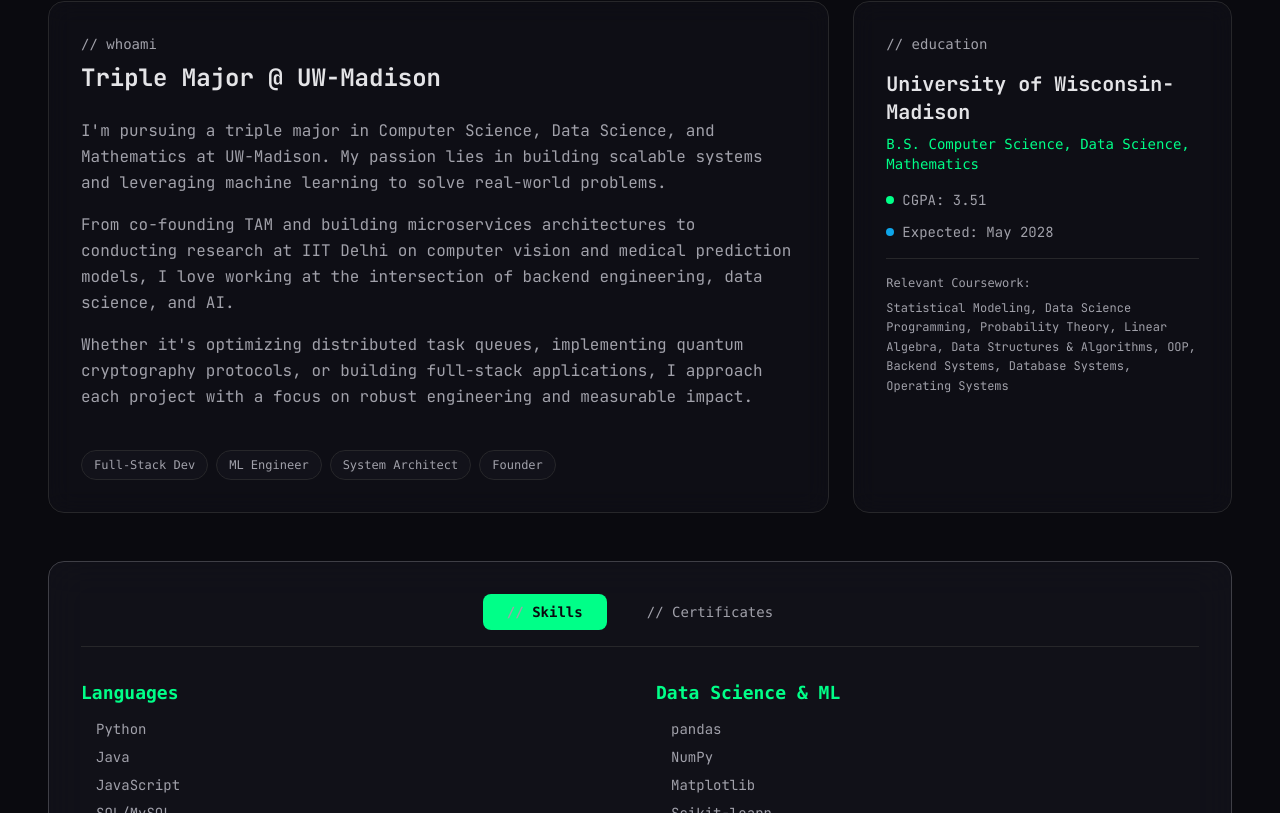
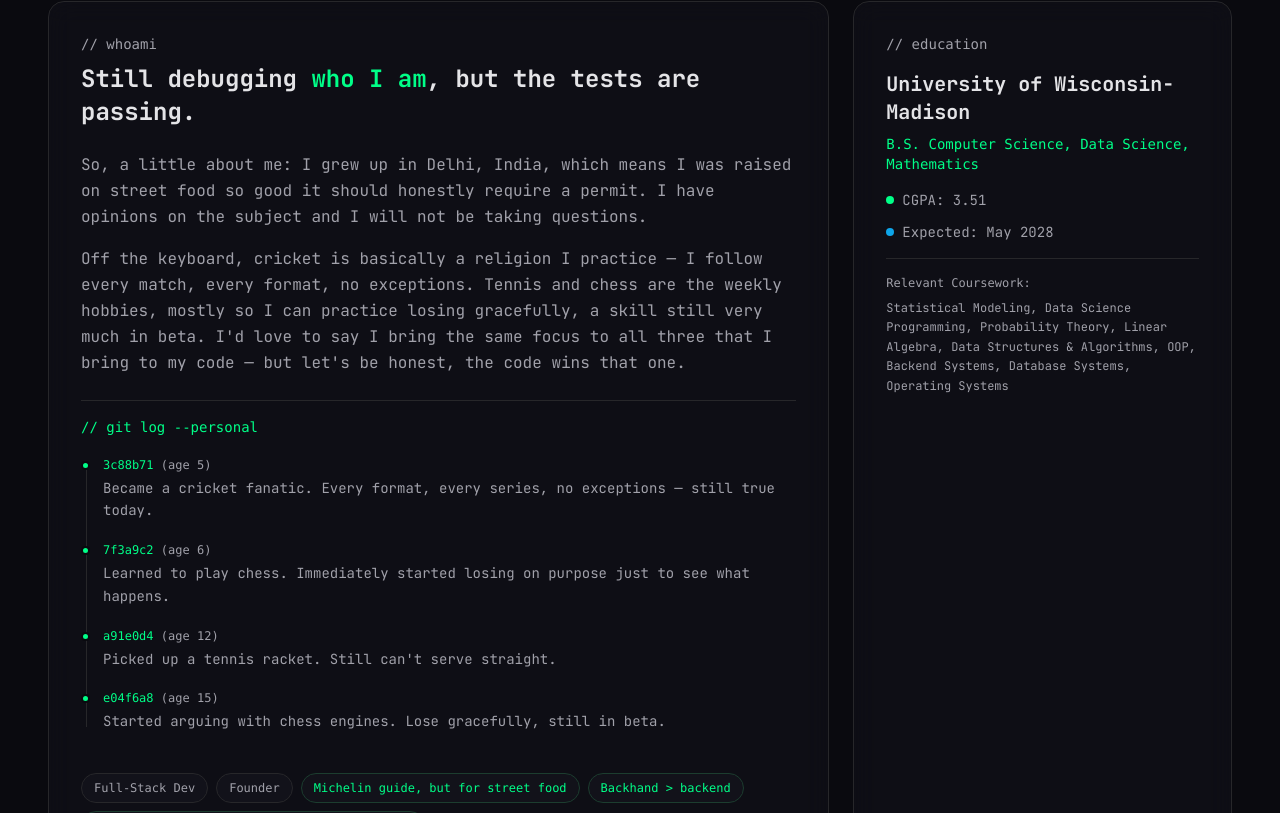
Before and after one commit to L-Gupta/my-portfolio, a Next.js app: page / in a window 1280 px wide. Shown: the part 1187-2000 px from the top of the page. Built offline with nearby package versions, Linux system fonts and the light colour scheme.

Commit message:
Updated the about section

```diff
--- a/app/components/About.tsx
+++ b/app/components/About.tsx
@@ -25,6 +25,21 @@
 
     return () => observer.disconnect();
   }, []);
+
+  const gitLog = [
+    { hash: '3c88b71', age: 5, message: 'Became a cricket fanatic. Every format, every series, no exceptions — still true today.' },
+    { hash: '7f3a9c2', age: 6, message: 'Learned to play chess. Immediately started losing on purpose just to see what happens.' },
+    { hash: 'a91e0d4', age: 12, message: "Picked up a tennis racket. Still can't serve straight." },
+    { hash: 'e04f6a8', age: 15, message: 'Started arguing with chess engines. Lose gracefully, still in beta.' },
+  ];
+
+  const traitPills = [
+    { label: 'Full-Stack Dev', quirky: false },
+    { label: 'Founder', quirky: false },
+    { label: 'Michelin guide, but for street food', quirky: true },
+    { label: 'Backhand > backend', quirky: true },
+    { label: 'Rated higher in chess than in sleep schedule', quirky: true },
+  ];
 
   const skills = {
     Languages: ['Python', 'Java', 'JavaScript', 'SQL/MySQL', 'R'],
@@ -75,33 +90,52 @@
         <div className="lg:col-span-2 bento-card rounded-2xl p-8 space-y-6 accent-bar">
           <div>
             <div className="text-sm font-mono text-[var(--color-text-muted)] mb-2">// whoami</div>
-            <h3 className="text-2xl font-bold text-[var(--color-text)] mb-4">Triple Major @ UW-Madison</h3>
+            <h3 className="text-2xl font-bold text-[var(--color-text)] mb-4 leading-snug">
+              Still debugging <span className="text-[var(--color-accent)]">who I am</span>, but the tests are passing.
+            </h3>
           </div>
 
           <div className="space-y-4 text-[var(--color-text-muted)] leading-relaxed">
             <p>
-              I'm pursuing a triple major in Computer Science, Data Science, and Mathematics at UW-Madison.
-              My passion lies in building scalable systems and leveraging machine learning to solve real-world problems.
+              So, a little about me: I grew up in Delhi, India, which means I was raised on street food so good it should honestly require a permit. I have opinions on the subject and I will not be taking questions.
             </p>
             <p>
-              From co-founding TAM and building microservices architectures to conducting research at IIT Delhi
-              on computer vision and medical prediction models, I love working at the intersection of backend
-              engineering, data science, and AI.
-            </p>
-            <p>
-              Whether it's optimizing distributed task queues, implementing quantum cryptography protocols, or
-              building full-stack applications, I approach each project with a focus on robust engineering and
-              measurable impact.
+              Off the keyboard, cricket is basically a religion I practice — I follow every match, every format, no exceptions. Tennis and chess are the weekly hobbies, mostly so I can practice losing gracefully, a skill still very much in beta. I'd love to say I bring the same focus to all three that I bring to my code — but let's be honest, the code wins that one.
             </p>
           </div>
 
+          {/* Git log timeline */}
+          <div className="pt-4 border-t border-[var(--color-border)]">
+            <div className="text-sm font-mono text-[var(--color-accent)] mb-5">// git log --personal</div>
+            <div className="relative pl-[22px]">
+              <div className="absolute left-[5px] top-1.5 bottom-1.5 w-px bg-[var(--color-border)]" />
+              <div className="space-y-5">
+                {gitLog.map((entry, i) => (
+                  <div key={i} className="relative">
+                    <div className="absolute -left-[22px] top-1 w-[9px] h-[9px] rounded-full bg-[var(--color-accent)] border-2 border-[var(--color-bg)]" />
+                    <div className="text-xs font-mono text-[var(--color-accent)] mb-1">
+                      {entry.hash} <span className="text-[var(--color-text-muted)]">(age {entry.age})</span>
+                    </div>
+                    <div className="text-sm text-[var(--color-text-muted)] leading-relaxed">
+                      {entry.message}
+                    </div>
+                  </div>
+                ))}
+              </div>
+            </div>
+          </div>
+
           <div className="flex flex-wrap gap-2 pt-4">
-            {['Full-Stack Dev', 'ML Engineer', 'System Architect', 'Founder'].map((tag) => (
+            {traitPills.map((pill) => (
               <span
-                key={tag}
-                className="px-3 py-1.5 bg-[var(--color-bg-elevated)] border border-[var(--color-border)] rounded-full text-xs text-[var(--color-text-muted)] font-mono"
+                key={pill.label}
+                className={`px-3 py-1.5 border rounded-full text-xs font-mono ${
+                  pill.quirky
+                    ? 'bg-[var(--color-bg-elevated)] border-[#1c3d2f] text-[var(--color-accent)]'
+                    : 'bg-[var(--color-bg-elevated)] border-[var(--color-border)] text-[var(--color-text-muted)]'
+                }`}
               >
-                {tag}
+                {pill.label}
               </span>
             ))}
           </div>
--- a/app/components/Experience.tsx
+++ b/app/components/Experience.tsx
@@ -22,7 +22,7 @@
     company: 'Adopt AI — NoUI (Open Source)',
     role: 'Open Source Contributor',
     duration: 'Apr 2026 - Present',
-    location: 'Remote',
+    location: 'San Francisco, USA (Remote)',
     description: 'Contributed a reliability and developer-experience pass over NoUI\'s compiler/export path and Tabby CLI setup path across 3 merged PRs, tightening validation, improving failure messages, and aligning CLI environment loading with backend behavior.',
     achievements: [
       'Introduced HarValidationError at the compiler boundary, converting invalid or non-API HAR captures into clear HTTP 422 errors and preventing failed exports from silently writing empty MCP or Skill artifacts',
--- a/app/components/ResearchExperience.tsx
+++ b/app/components/ResearchExperience.tsx
@@ -18,14 +18,14 @@
   },
   {
     company: 'Indian Institute of Technology Delhi',
-    role: 'Research Intern',
+    role: 'Research Intern, mentored by Prof. Ishaan Gupta',
     duration: 'May 2025 - Aug 2025',
     location: 'Delhi, India',
     description: 'Conducted research on computer vision classification and medical prediction systems using machine learning.',
     achievements: [
       'Reproduced baseline drosophila gender classification model and identified data leakage issue, applied 10% zoom preprocessing fix improving accuracy by ~5%',
       'Built clinical UTI prediction pipeline using real-world lab data, comparing unsupervised methods with tabular LLMs',
-      'Benchmarked 5 ML models (TabPFN, TAPEX, GraPPa, BERT, Gemini API) on tabular data, analyzing accuracy/latency trade-offs',
+      'Benchmarked 15+ ML models (TabPFN, TAPEX, GraPPa, BERT, Gemini API, etc.) on tabular data, analyzing accuracy/latency trade-offs',
     ],
     techStack: ['Python', 'Keras/PyTorch', 'NumPy', 'Scikit-learn', 'Data Processing'],
     stats: [
```
